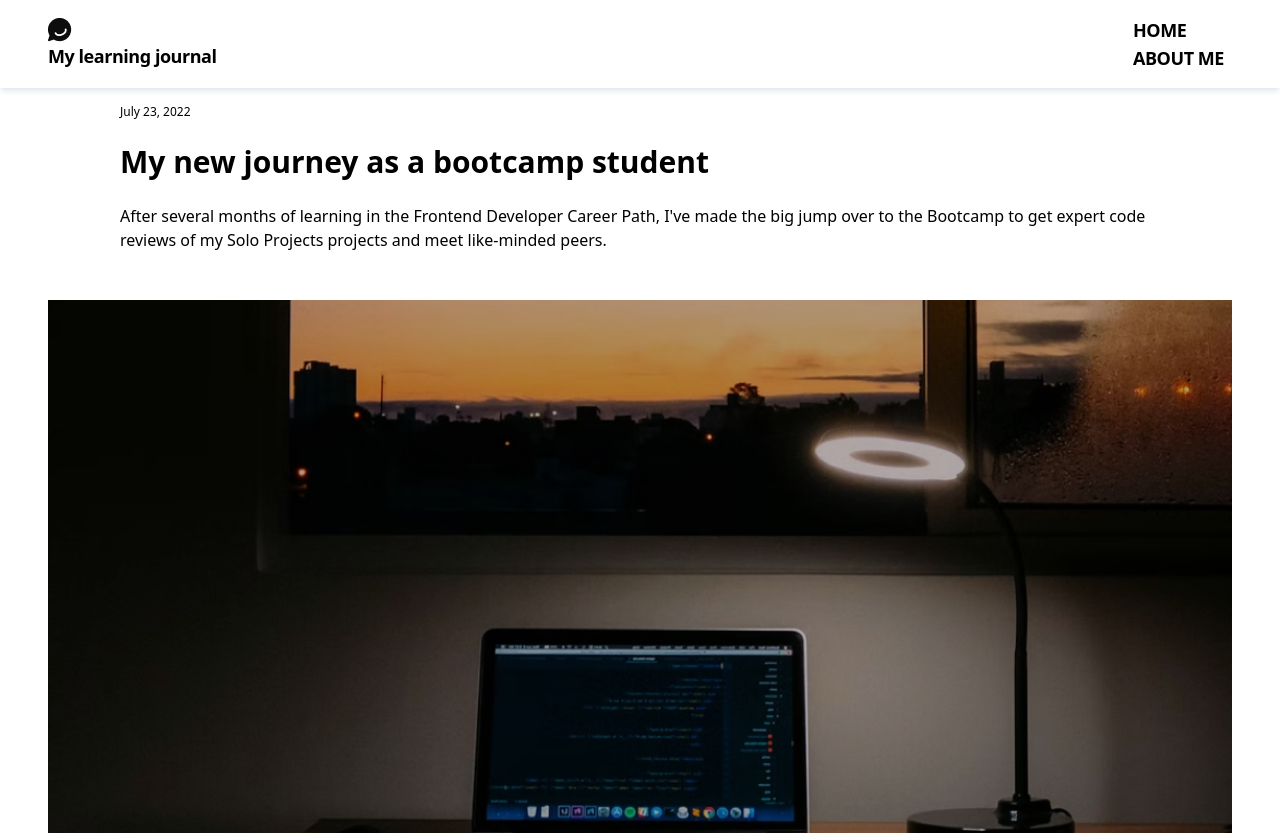
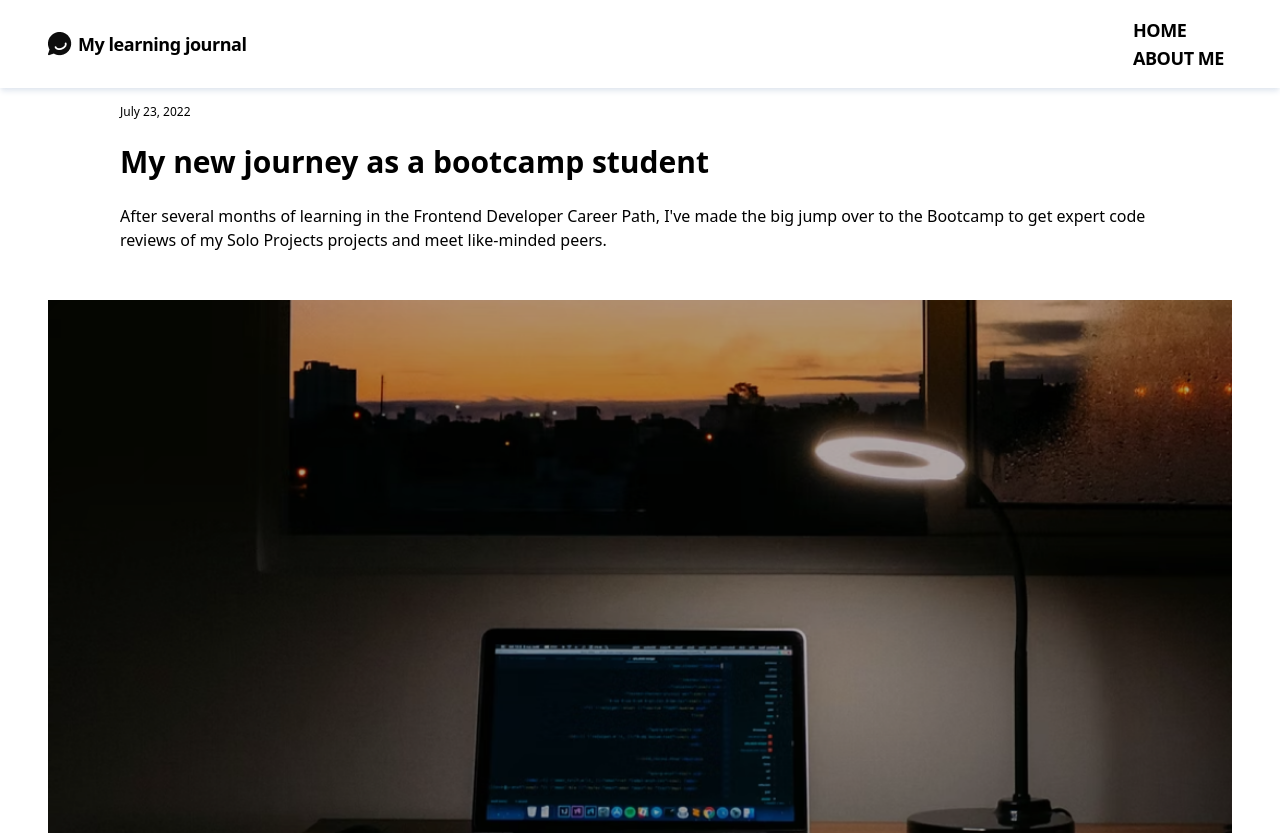
Before and after one commit to kebin20/learning-journal, a website: page featuredblog.html in a window 1280 px wide. Shown: the top 835 px of the page. Drawn offline with Linux system fonts and the light colour scheme.

Commit message:
Added flex on other pages for nav

```diff
--- a/featuredblog.html
+++ b/featuredblog.html
@@ -15,8 +15,8 @@
     <nav
       class="fixed top-0 left-0 right-0 text-xs p-4 tracking-tight bg-white lg:text-lg shadow-md shadow-slate-200"
     >
-      <div class="flex items-center content-center justify-between">
-        <div class="flex-row items-center gap-1.5 lg:pl-8">
+      <div class="flex flex items-center content-center justify-between">
+        <div class="flex flex-row items-center gap-1.5 lg:pl-8">
           <img
             src="./images/image 17.png"
             alt="some image"
```
Also changed, not shown: aboutme.html (+1 -1 lines).
